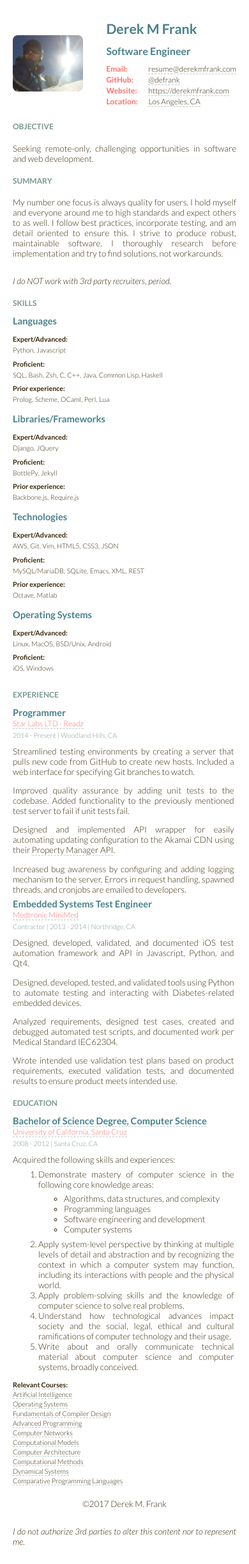
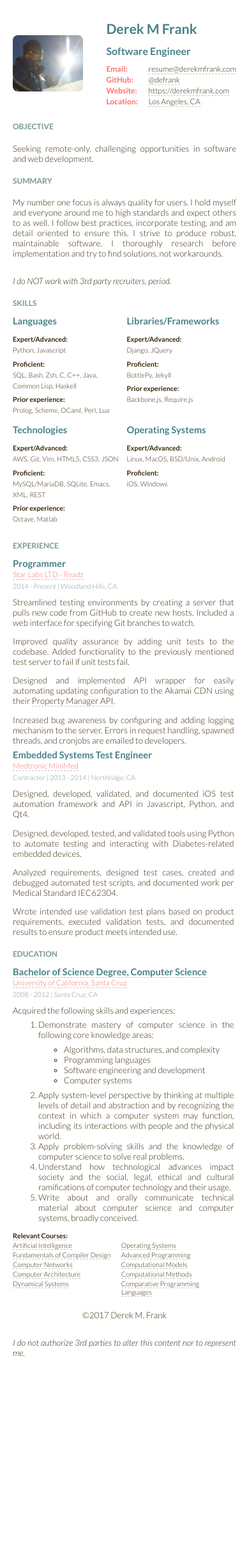
Before and after one commit to defrank/defrank.github.io, a Jekyll site: the page built from resume.html, in a window 390 px wide. Shown: the whole page at 64% size. Built offline with Jekyll 4.4.1, drawn with Linux system fonts in a browser that asks for light colours; after the commit the page ends 2148 px from its top, so only the background shows below that.

Commit message:
chore(resume): Update media queries using common device resolutions
WIP: #4

```diff
--- a/resume.html
+++ b/resume.html
@@ -6,12 +6,32 @@ layout: blank
 <link href="https://fonts.googleapis.com/css?family=Lato:300,300i,400,700,900" rel="stylesheet">
 
 <style scoped="scoped">
-    /* COLORS
+    /*
+
+       COLORS
 
        Primary: #48818A rgb(72, 129, 138)
        Neutral: #799892 rgb(121, 152, 146)
        Secondary: #FD6F6B rgb(253, 111, 107)
 
+
+       RESOLUTIONS/VIEWPORTS (px as CSS)
+
+       Mobile (16:9):
+           Small: 320px, 360px
+           Medium: 375px, 412px
+           Large: 480px
+
+       Tablet (4:3):
+           Small: 600px
+           Medium: 768px
+           Large: 1024px
+
+       Desktop (16:9):
+           Small: 1024px
+           Medium: 1280px
+           Large: 1366px
+           X-Large: 1920px
 
      */
 
@@ -43,11 +63,11 @@ layout: blank
     main section + br {
         display: none;
     }
-    @media screen and (max-width: 320px) {
+    @media screen and (max-width: 319px) {
         margin-left: 2%;
         margin-right: 2%;
     }
-    @media screen and (max-width: 640px) {
+    @media screen and (max-width: 599px) {
         html,
         body {
             font-size: 10pt;
@@ -65,7 +85,7 @@ layout: blank
             margin-right: 10%;
         }
     }
-    @media screen and (min-width: 1600px) {
+    @media screen and (min-width: 1366px) {
         body {
             margin-left: 15%;
             margin-right: 15%;
@@ -182,7 +202,7 @@ layout: blank
         width: 64px;
         color: #FD6F6B;
     }
-    @media screen and (max-width: 640px) {
+    @media screen and (max-width: 599px) {
         header {
             font-size: 0.8rem;
         }
@@ -213,7 +233,7 @@ layout: blank
         flex-flow: column;
         align-items: center;
     }
-    @media screen and (max-width: 640px) {
+    @media screen and (max-width: 599px) {
         footer {
         }
     }
@@ -365,7 +385,7 @@ layout: blank
     main > section > section.job {
         flex-basis: 49%;
     }
-    @media screen and (max-width: 1024px) {
+    @media screen and (max-width: 1023px) {
         main > section > section.job,
         main > section > section.skills,
         main > section > section {
@@ -376,12 +396,17 @@ layout: blank
         flex-flow: column;
         flex-basis: 99%;
     }
-    @media screen and (max-width: 640px)  {
+    @media screen and (max-width: 599px)  {
         main > section > section.job,
-        main > section > section.skills,
         main > section > section {
             flex-flow: column;
             flex-basis: 99%;
+        }
+    }
+    @media screen and (max-width: 374px)  {
+        main > section > section.skills {
+            flex-flow: column;
+            flex-basis: 49%;
         }
     }
     section.skills dl dd {
@@ -401,22 +426,22 @@ layout: blank
     dl.courses dd.course {
         flex-basis: 19%;
     }
-    @media all and (max-width: 1440px) {
+    @media all and (max-width: 1365px) {
         dl.courses dd.course {
             flex-basis: 24%;
         }
     }
-    @media all and (max-width: 1024px) {
+    @media all and (max-width: 1023px) {
         dl.courses dd.course {
             flex-basis: 33%;
         }
     }
-    @media screen and (max-width: 768px) and not print {
+    @media all and (max-width: 599px) {
         dl.courses dd.course {
             flex-basis: 49%;
         }
     }
-    @media all and (max-width: 512px) {
+    @media all and (max-width: 374px) {
         dl.courses dd.course {
             flex-basis: 99%;
         }
```
